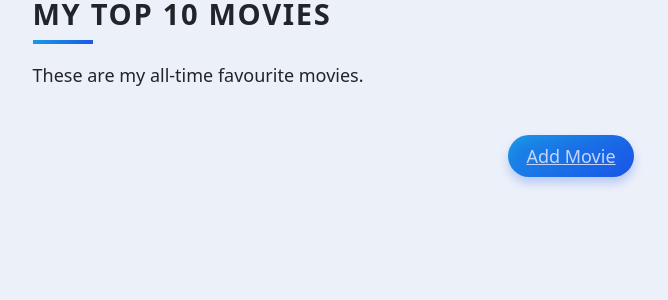
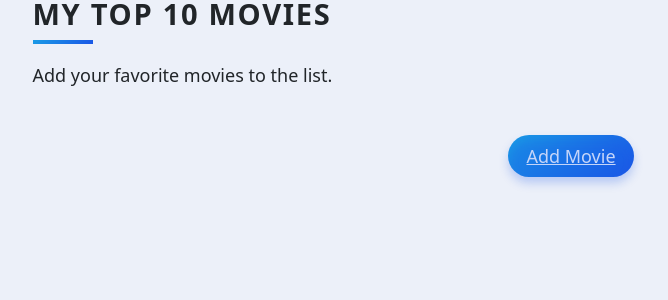
Before and after one commit to divyanshkulshrestha23/topMovies1, a Flask app: page / in a window 1280 px wide. Shown: the top 300 px of the page, without its empty margins (69-737 px from the left). Run offline with Flask 3, Linux system fonts and the light colour scheme; some libraries are stand-ins or nearby versions.

Commit message:
Update index.html

```diff
--- a/templates/index.html
+++ b/templates/index.html
@@ -5,7 +5,7 @@
 {% block content %}
 <div class="container">
   <h1 class="heading">My Top 10 Movies</h1>
-  <p class="description">These are my all-time favourite movies.</p>
+  <p class="description">Add your favorite movies to the list.</p>
    {% for movie in movieList %}
   <div class="card" >
     <div class="front" style="background-image: url('{{movie.img_url}}');">
```
